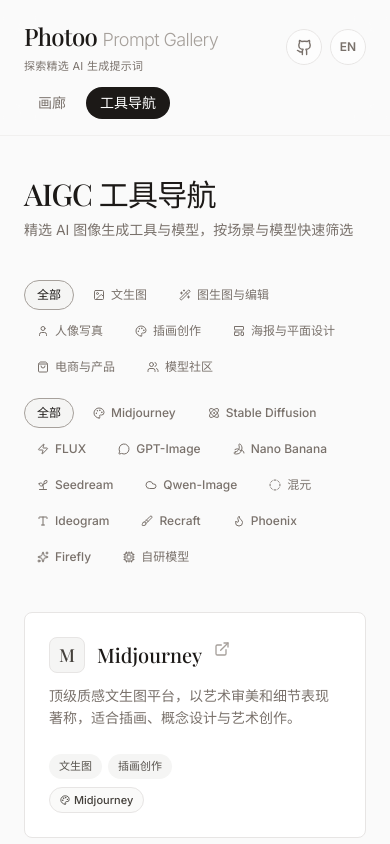
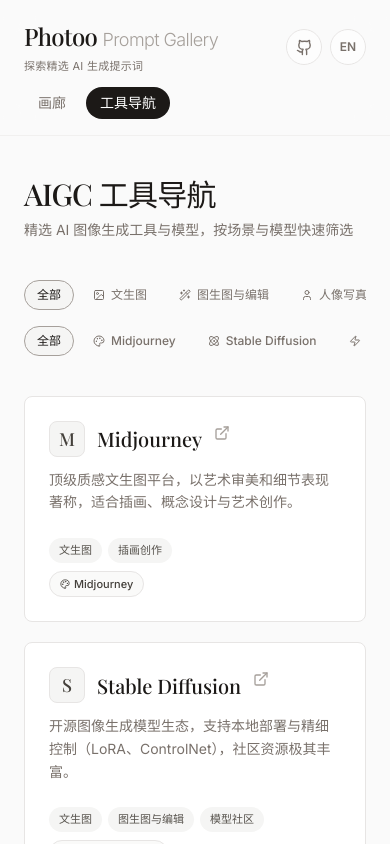
Before and after one commit to xigua222/prompt-gallery, a React (Vite) app: page /tools in a window 390 px wide. Shown: the top 844 px of the page. Built offline with nearby package versions, Linux system fonts and the light colour scheme; a web font is replaced by a local one.

Commit message:
fix: 筛选栏与弹窗按钮区禁止换行
- 场景/模型筛选栏改为单行横向滚动（隐藏滚动条），按钮不再换行
- 免责弹窗倒计时文案独立一行（单行省略），取消/立即前往按钮不再换行

```diff
--- a/src/components/DisclaimerModal.tsx
+++ b/src/components/DisclaimerModal.tsx
@@ -127,22 +127,25 @@
               </label>
             </div>
 
-            <div className="flex justify-end items-center gap-3 p-6 pt-0">
+            <div className="px-6 pb-2">
               {countdown !== null && countdown > 0 && (
-                <p className="text-xs text-stone-500 mr-auto">
+                <p className="text-xs text-stone-500 whitespace-nowrap overflow-hidden text-ellipsis">
                   {labels.disclaimerCountdown(getToolDomain(tool.url), countdown)}
                 </p>
               )}
+            </div>
+
+            <div className="flex justify-end items-center gap-3 p-6 pt-3">
               <button
                 onClick={onClose}
-                className="px-4 py-2 text-stone-600 hover:text-stone-900 transition-colors"
+                className="px-4 py-2 text-stone-600 hover:text-stone-900 transition-colors whitespace-nowrap"
               >
                 {labels.disclaimerCancel}
               </button>
               {countdown !== null && (
                 <button
                   onClick={jumpNow}
-                  className="flex items-center gap-2 px-6 py-2 bg-stone-900 text-white rounded-lg hover:bg-stone-800 transition-colors"
+                  className="flex items-center gap-2 px-6 py-2 bg-stone-900 text-white rounded-lg hover:bg-stone-800 transition-colors whitespace-nowrap"
                 >
                   <ExternalLink size={15} />
                   {labels.disclaimerVisitNow(countdown)}
--- a/src/components/ToolsPage.tsx
+++ b/src/components/ToolsPage.tsx
@@ -108,8 +108,8 @@
         </div>
 
         <div className="flex flex-col gap-4 mb-10">
-          <nav className="flex flex-wrap items-center gap-1.5 sm:gap-2" aria-label={labels.toolsSearchScene}>
-            <span className="text-[11px] font-semibold tracking-widest text-stone-400 uppercase mr-1 hidden md:inline-block">
+          <nav className="flex items-center gap-1.5 sm:gap-2 overflow-x-auto whitespace-nowrap scrollbar-none" aria-label={labels.toolsSearchScene}>
+            <span className="text-[11px] font-semibold tracking-widest text-stone-400 uppercase mr-1 hidden md:inline-block flex-shrink-0">
               {labels.toolsSearchScene}
             </span>
             <button
@@ -128,7 +128,7 @@
                 <button
                   key={scene}
                   onClick={() => setActiveScene(scene)}
-                  className={`inline-flex items-center gap-1.5 px-3 py-1.5 text-xs font-medium transition-all duration-300 rounded-full border ${
+                  className={`inline-flex items-center gap-1.5 px-3 py-1.5 text-xs font-medium transition-all duration-300 rounded-full border flex-shrink-0 ${
                     activeScene === scene
                       ? "border-stone-400 bg-stone-100 text-stone-900"
                       : "border-transparent text-stone-500 hover:text-stone-900 hover:bg-stone-100"
@@ -141,8 +141,8 @@
             })}
           </nav>
 
-          <nav className="flex flex-wrap items-center gap-1.5 sm:gap-2" aria-label={labels.toolsSearchModel}>
-            <span className="text-[11px] font-semibold tracking-widest text-stone-400 uppercase mr-1 hidden md:inline-block">
+          <nav className="flex items-center gap-1.5 sm:gap-2 overflow-x-auto whitespace-nowrap scrollbar-none" aria-label={labels.toolsSearchModel}>
+            <span className="text-[11px] font-semibold tracking-widest text-stone-400 uppercase mr-1 hidden md:inline-block flex-shrink-0">
               {labels.toolsSearchModel}
             </span>
             <button
@@ -161,7 +161,7 @@
                 <button
                   key={model}
                   onClick={() => setActiveModel(model)}
-                  className={`inline-flex items-center gap-1.5 px-3 py-1.5 text-xs font-medium transition-all duration-300 rounded-full border ${
+                  className={`inline-flex items-center gap-1.5 px-3 py-1.5 text-xs font-medium transition-all duration-300 rounded-full border flex-shrink-0 ${
                     activeModel === model
                       ? "border-stone-400 bg-stone-100 text-stone-900"
                       : "border-transparent text-stone-500 hover:text-stone-900 hover:bg-stone-100"
--- a/src/index.css
+++ b/src/index.css
@@ -9,3 +9,12 @@
 body {
   @apply bg-[#FAFAFA] text-stone-900 font-sans antialiased selection:bg-stone-200 selection:text-stone-900;
 }
+
+/* 隐藏滚动条（用于单行横向滚动的筛选栏） */
+@utility scrollbar-none {
+  scrollbar-width: none;
+  -ms-overflow-style: none;
+  &::-webkit-scrollbar {
+    display: none;
+  }
+}
```
